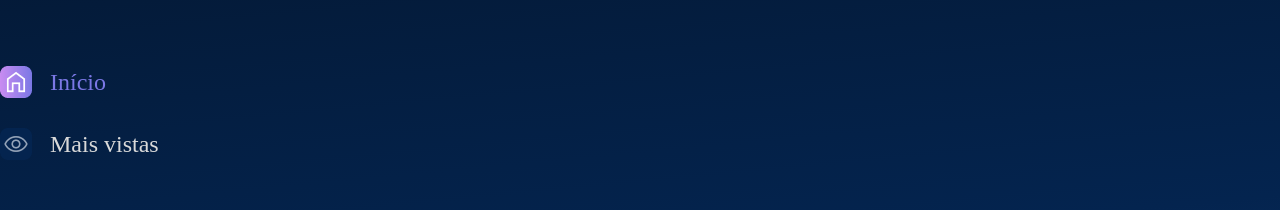
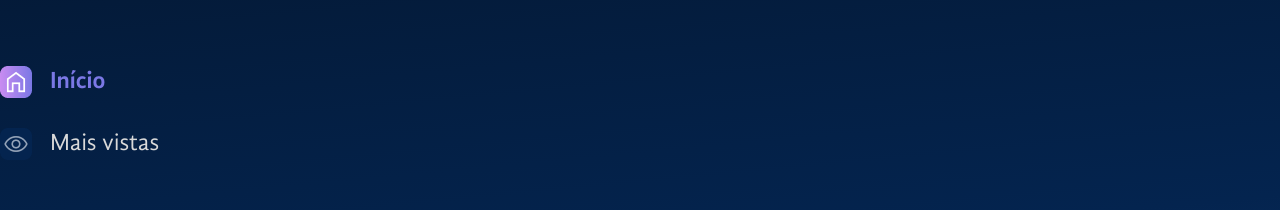
Before and after one commit to GuilFranca/ReactStyledComponents-Alura, a React (Vite) app: page / in a window 1280 px wide. Shown: the part 126-336 px from the top of the page. Built offline with nearby package versions, Linux system fonts and the light colour scheme.

Commit message:
Aula 2 - 8. Importando as fontes do projeto #2 Finalizada

```diff
--- a/src/components/BarraLateral/ItemNavegacao/index.jsx
+++ b/src/components/BarraLateral/ItemNavegacao/index.jsx
@@ -6,6 +6,7 @@
     margin-bottom: 30px;
     cursor: pointer;
     color: ${ props => props.$ativo ? "#7B78E5" : "#D9D9D9" };
+    font-family: ${ props => props.$ativo ? "GandhiSansBold" : "GandhiSansRegular" };
     display: flex;
     align-items: center;
     gap: 18px;
--- a/src/components/EstilosGlobais/index.jsx
+++ b/src/components/EstilosGlobais/index.jsx
@@ -1,9 +1,25 @@
 import { createGlobalStyle } from "styled-components";
 
+import GandhiSansRegular from "./fontes/GandhiSans-Regular.otf"
+import GandhiSansBold from "./fontes/GandhiSans-Bold.otf"
+
+
 const EstilosGlobais = createGlobalStyle`
+
+    @font-face {
+        font-family: "GandhiSansRegular";
+        src: local("Gandhi Sans Regular"), local("GandhiSansRegular"), url(${GandhiSansRegular});
+    }
+
+    @font-face {
+        font-family: "GandhiSansBold";
+        src: local("Gandhi Sans Bold"), local("GandhiSansBold"), url(${GandhiSansBold});
+    }
+
     html {
     line-height: 1.15;
     -webkit-text-size-adjust: 100%;
+    font-family: GandhiSansRegular;
     }
     body {
     margin: 0;
```
